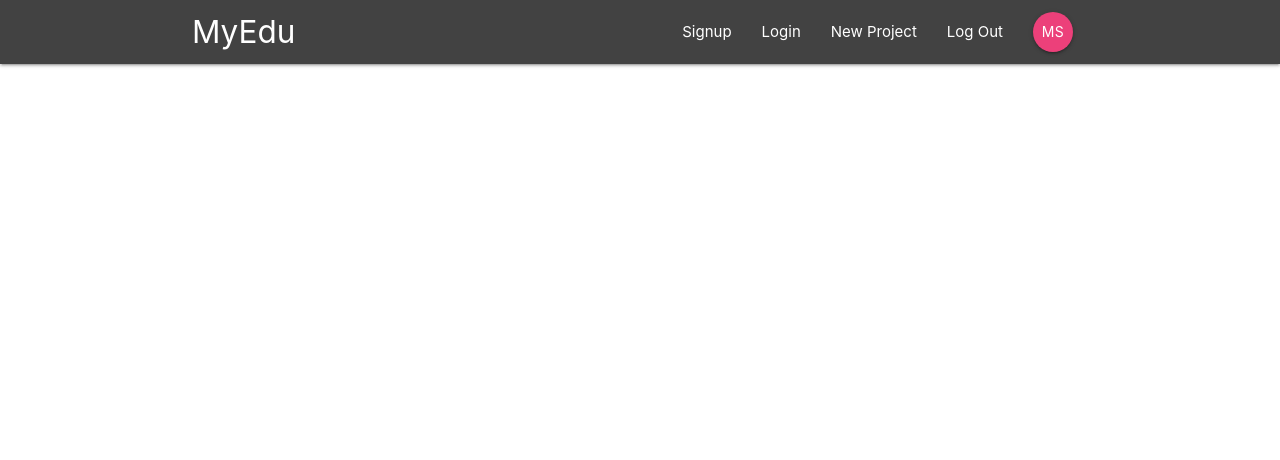
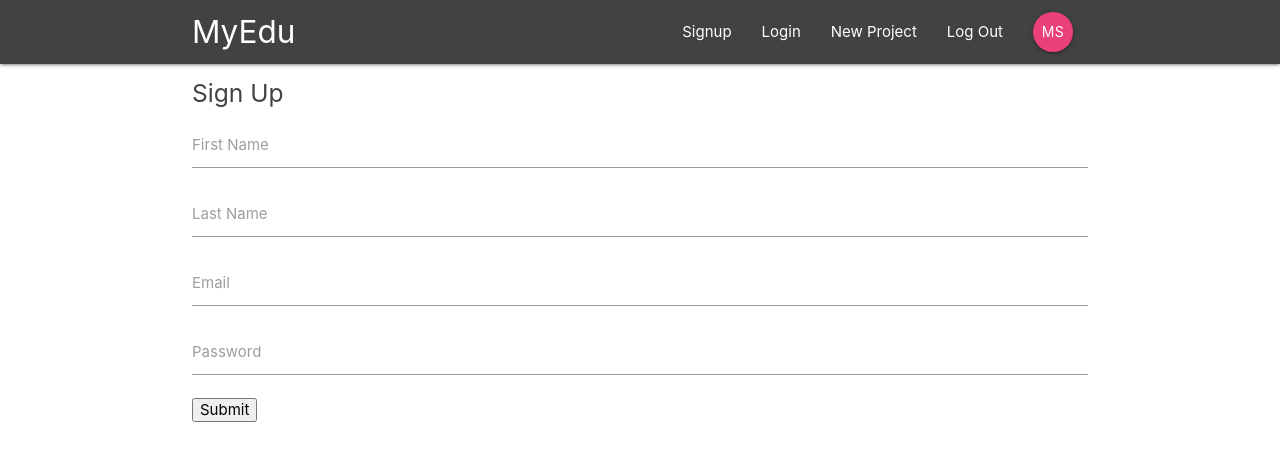
Before and after one commit to marthasharpe/firebase-practice-app, a React (Create React App) app: page /signup in a window 1280 px wide. Shown: the top 460 px of the page. Built offline with nearby package versions, Linux system fonts and the light colour scheme.

Commit message:
Create signin and signup components

```diff
--- a/public/index.html
+++ b/public/index.html
@@ -41,5 +41,7 @@
       To begin the development, run `npm start` or `yarn start`.
       To create a production bundle, use `npm run build` or `yarn build`.
     -->
+    <!-- Compiled and minified JavaScript -->
+    <script src="https://cdnjs.cloudflare.com/ajax/libs/materialize/1.0.0/js/materialize.min.js"></script>
   </body>
 </html>
--- a/src/App.js
+++ b/src/App.js
@@ -3,6 +3,8 @@ import { BrowserRouter, Switch, Route } from 'react-router-dom/cjs/react-router-
 import Navbar from './components/layout/Navbar';
 import Dashboard from './components/dashboard/Dashboard';
 import Projectdetails from './components/projects/Projectdetails';
+import Signin from './components/authentication/Signin';
+import Signup from './components/authentication/Signup';
 
 function App() {
   return (
@@ -12,6 +14,8 @@ function App() {
         <Switch>
           <Route exact path="/" component={Dashboard} />
           <Route path="/project/:id" component={Projectdetails} />
+          <Route path="/signin" component={Signin} />
+          <Route path="/signup" component={Signup} />
         </Switch>
       </div>
     </BrowserRouter>
--- a/src/components/authentication/Signin.js
+++ b/src/components/authentication/Signin.js
@@ -1,9 +1,39 @@
-import React from 'react'
+import React, { useState } from 'react';
 
 const Signin = () => {
+    const [values, setValues] = useState({
+        email: '',
+        password: '',
+    })
+
+    const handleChange = (e) => {
+        setValues({
+            ...values,
+            [e.target.id]: e.target.value,
+        })
+    }
+
+    const handleSubmit = (e) => {
+        e.preventDefault();
+        console.log(values);
+    }
+
     return (
-        <div>
-
+        <div className="container">
+            <form onSubmit={handleSubmit} className="white">
+                <h5 className="grey-text text-darken-3">Sign In</h5>
+                <div className="input-field">
+                    <label htmlFor="email">Email</label>
+                    <input type="email" id="email" onChange={handleChange} />
+                </div>
+                <div className="input-field">
+                    <label htmlFor="password">Password</label>
+                    <input type="password" id="password" onChange={handleChange} />
+                </div>
+                <div className="input-field">
+                    <button className="btn-pink lighten-1 z-depth-0">Login</button>
+                </div>
+            </form>
         </div>
     )
 }
--- a/src/components/authentication/Signup.js
+++ b/src/components/authentication/Signup.js
@@ -1,11 +1,51 @@
-import React from 'react'
+import React, { useState } from 'react';
 
 const Signup = () => {
+    const [values, setValues] = useState({
+        firstName: '',
+        lastName: '',
+        email: '',
+        password: '',
+    })
+
+    const handleChange = (e) => {
+        setValues({
+            ...values,
+            [e.target.id]: e.target.value,
+        })
+    }
+
+    const handleSubmit = (e) => {
+        e.preventDefault();
+        console.log(values);
+    }
+
     return (
-        <div>
-
+        <div className="container">
+            <form onSubmit={handleSubmit} className="white">
+                <h5 className="grey-text text-darken-3">Sign Up</h5>
+                <div className="input-field">
+                    <label htmlFor="firstName">First Name</label>
+                    <input type="text" id="firstName" onChange={handleChange} />
+                </div>
+                <div className="input-field">
+                    <label htmlFor="lastName">Last Name</label>
+                    <input type="text" id="lastName" onChange={handleChange} />
+                </div>
+                <div className="input-field">
+                    <label htmlFor="email">Email</label>
+                    <input type="email" id="email" onChange={handleChange} />
+                </div>
+                <div className="input-field">
+                    <label htmlFor="password">Password</label>
+                    <input type="password" id="password" onChange={handleChange} />
+                </div>
+                <div className="input-field">
+                    <button className="btn-pink lighten-1 z-depth-0">Submit</button>
+                </div>
+            </form>
         </div>
     )
 }
 
-export default Signup
+export default Signup;
```
